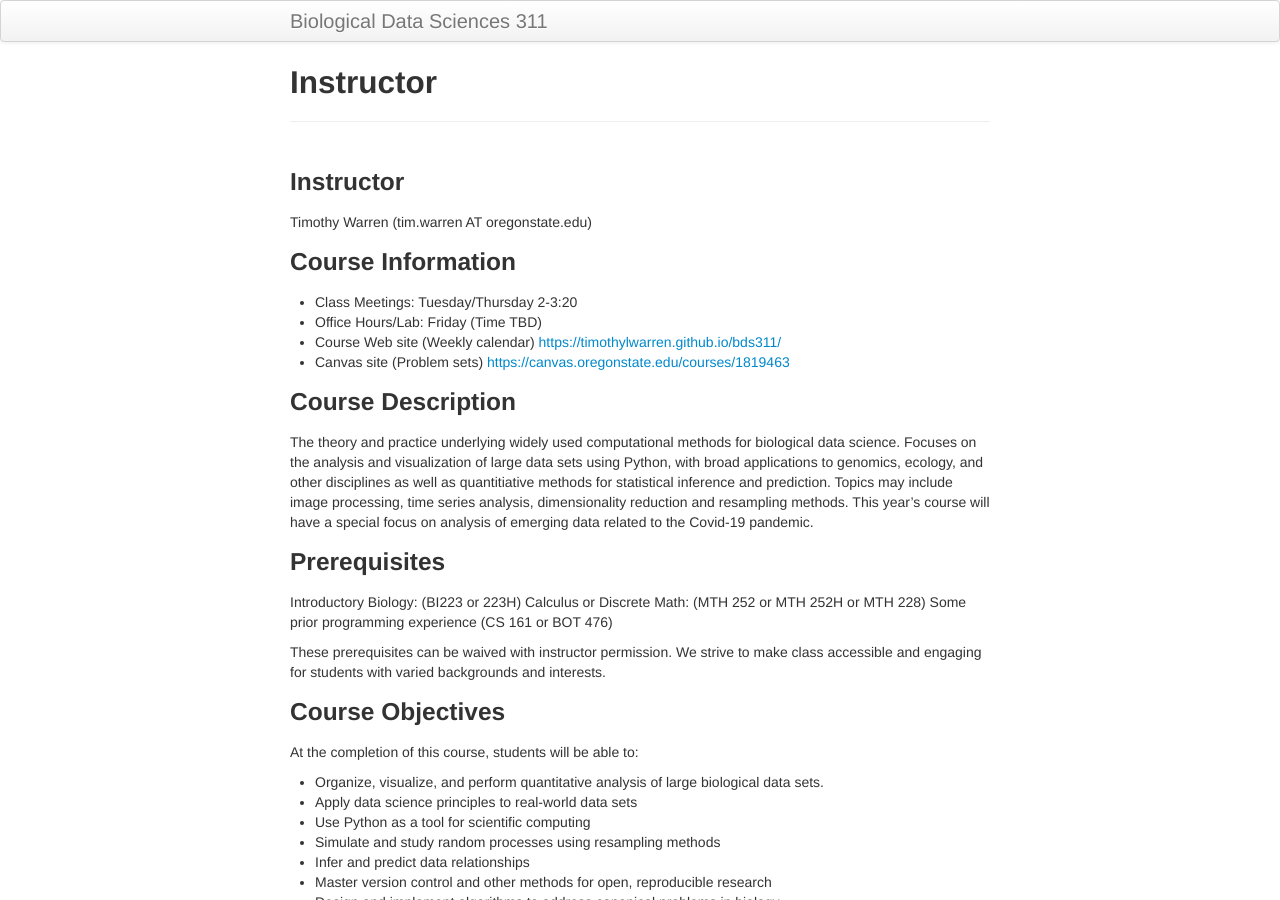
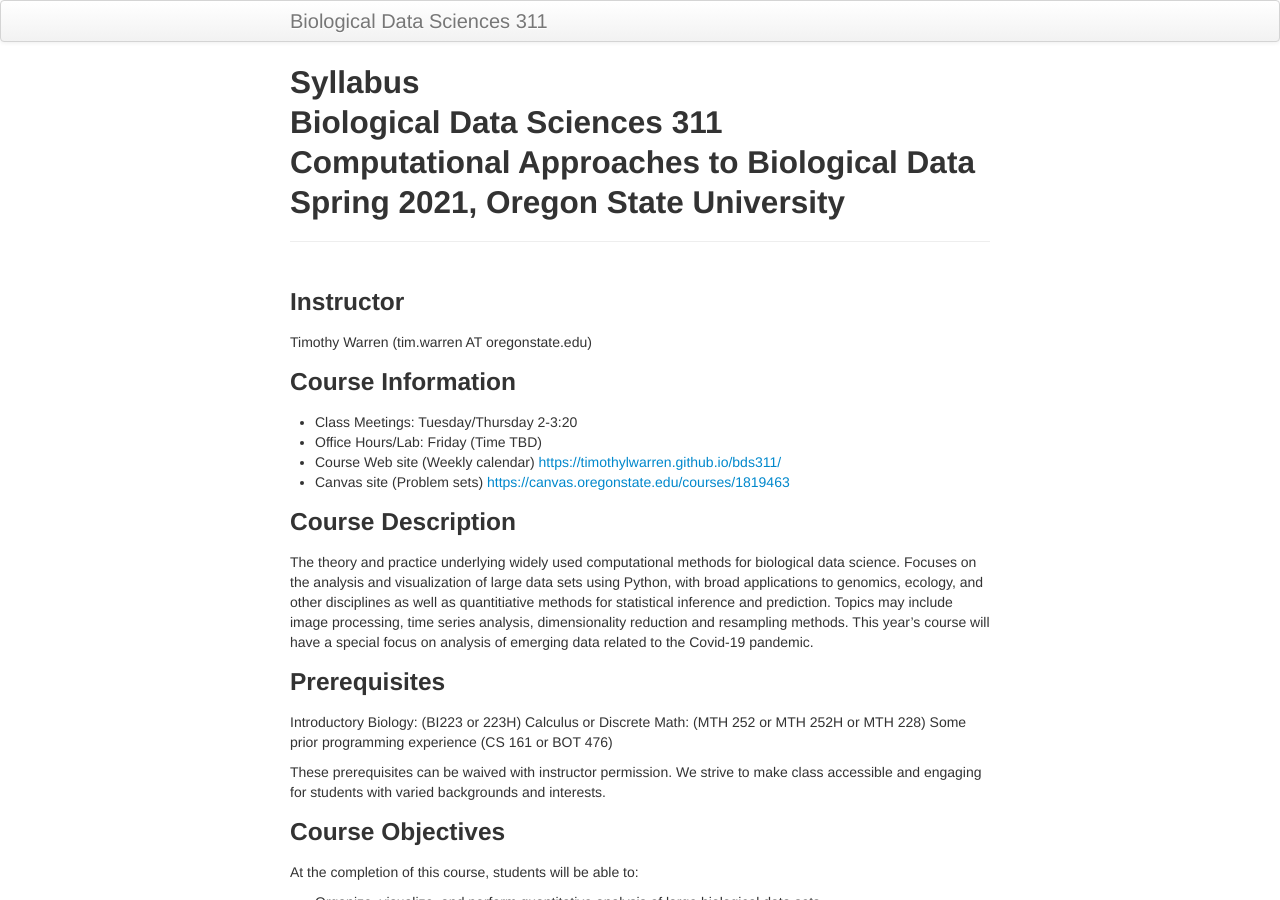
Before and after one commit to timothylwarren/bds311-sp21, a Jekyll site: the page built from syllabus.md, in a window 1280 px wide and 900 px high. Built offline with Jekyll 4.4.1, drawn with Linux system fonts in a browser that asks for light colours; our own code applies the rules of GitHub Pages for plain Markdown files.

Commit message:
updated syllabus

```diff
--- a/syllabus.md
+++ b/syllabus.md
@@ -1,8 +1,6 @@
 ---
 layout: page
-title: Syllabus Biological Data Sciences 311
-Computational Approaches to Biological Data
-Spring 2021, Oregon State University
+title: Syllabus <br> Biological Data Sciences 311 <br> Computational Approaches to Biological Data <br> Spring 2021, Oregon State University
 ---
 
 ### Instructor
```
